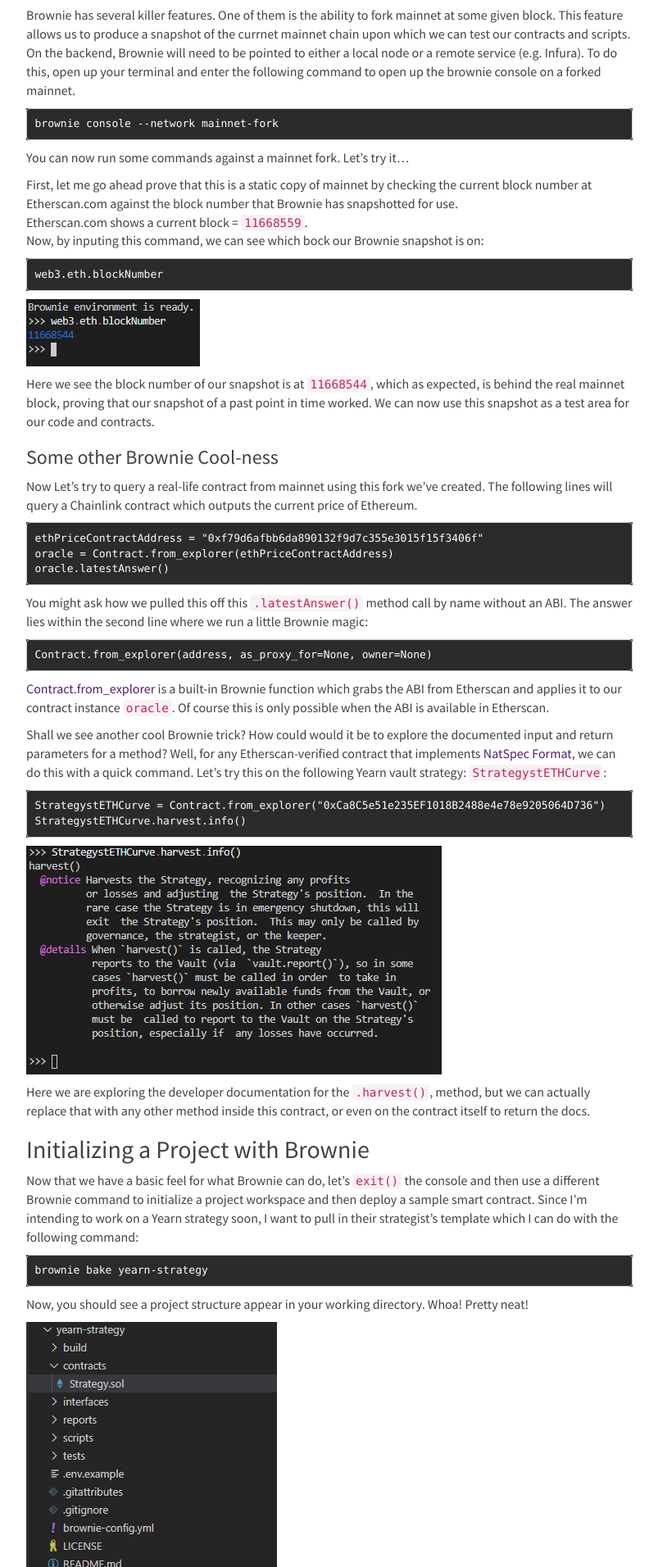
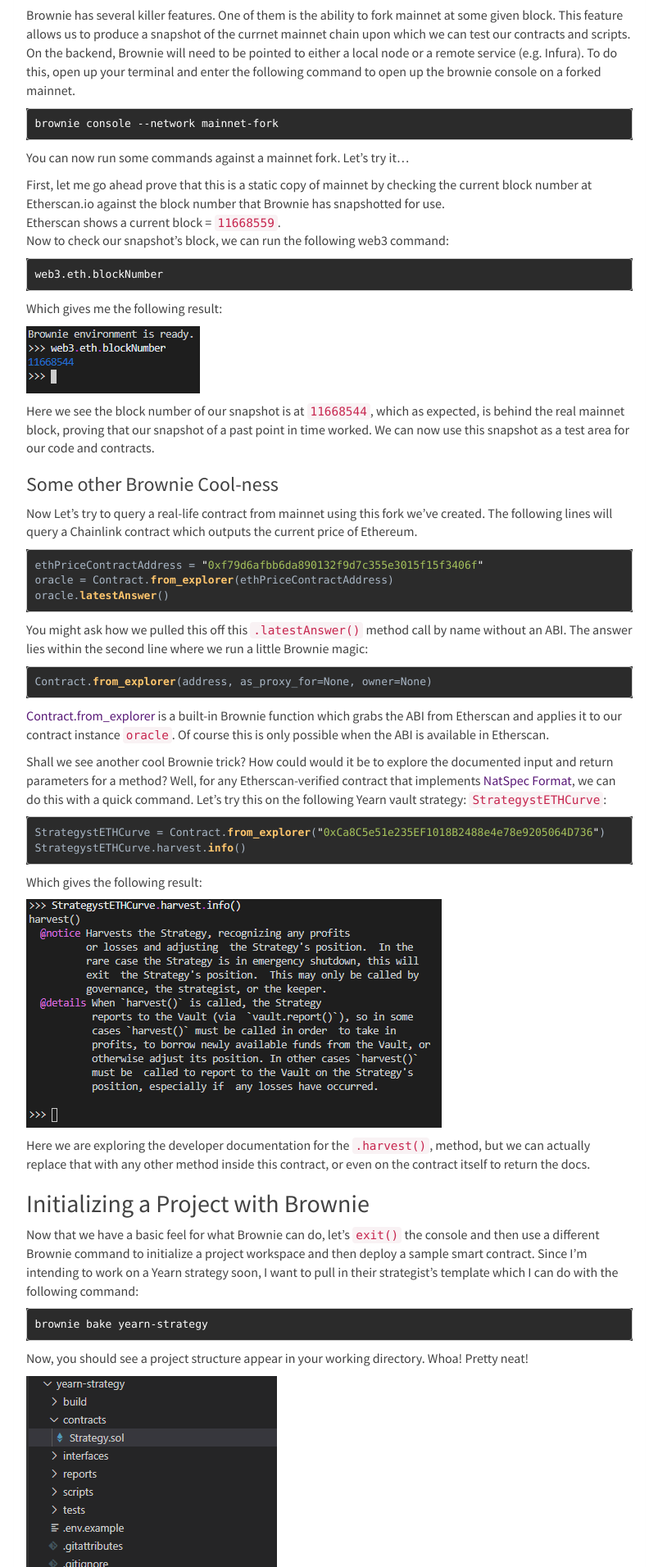
Before and after one commit to TheRyanMiller/theryanmiller.github.io, a Jekyll site: the page built from _posts/2021-01-12-setting-up-smart-contract-development-environment.md, in a window 1280 px wide. Shown: the part 1180-3092 px from the top of the page at 82% size, without its empty margins (238-1041 px from the left). Built offline with Jekyll 4.4.1, drawn with Linux system fonts in a browser that asks for light colours; nearby versions of some CDN libraries; comment, search, counter and statistics services are not loaded.

````diff
--- a/_posts/2021-01-12-setting-up-smart-contract-development-environment.md
+++ b/_posts/2021-01-12-setting-up-smart-contract-development-environment.md
@@ -42,12 +42,14 @@
 ```
 You can now run some commands against a mainnet fork. Let's try it...
 
-First, let me go ahead prove that this is a static copy of mainnet by checking the current block number at Etherscan.com against the block number that Brownie has snapshotted for use.
-Etherscan.com shows a current block = `11668559`.
-Now, by inputing this command, we can see which bock our Brownie snapshot is on:
+First, let me go ahead prove that this is a static copy of mainnet by checking the current block number at Etherscan.io against the block number that Brownie has snapshotted for use.
+Etherscan shows a current block = `11668559`.
+Now to check our snapshot's block, we can run the following web3 command:
 ```
 web3.eth.blockNumber
 ```
+Which gives me the following result:
+
 ![](../static/img/2021-01-16-15-59-58.png)
 
 Here we see the block number of our snapshot is at `11668544`, which as expected, is behind the real mainnet block, proving that our snapshot of a past point in time worked. We can now use this snapshot as a test area for our code and contracts.
@@ -55,22 +57,31 @@
 ### Some other Brownie Cool-ness
 
 Now Let's try to query a real-life contract from mainnet using this fork we've created. The following lines will query a Chainlink contract which outputs the current price of Ethereum.
-```
+
+{% highlight javascript %}
 ethPriceContractAddress = "0xf79d6afbb6da890132f9d7c355e3015f15f3406f"
 oracle = Contract.from_explorer(ethPriceContractAddress)
 oracle.latestAnswer()
-```
+{% endhighlight %}
+
 You might ask how we pulled this off this `.latestAnswer()` method call by name without an ABI. The answer lies within the second line where we run a little Brownie magic:
-```
+
+{% highlight javascript %}
 Contract.from_explorer(address, as_proxy_for=None, owner=None)
-```
+{% endhighlight %}
+
 [Contract.from_explorer](https://eth-brownie.readthedocs.io/en/stable/api-network.html#Contract.from_explorer) is a built-in Brownie function which grabs the ABI from Etherscan and applies it to our contract instance `oracle`. Of course this is only possible when the ABI is available in Etherscan.
 
 Shall we see another cool Brownie trick? How could would it be to explore the documented input and return parameters for a method? Well, for any Etherscan-verified contract that implements [NatSpec Format](https://docs.soliditylang.org/en/latest/natspec-format.html), we can do this with a quick command. Let's try this on the following Yearn vault strategy: `StrategystETHCurve`:
-```
+
+{% highlight javascript %}
 StrategystETHCurve = Contract.from_explorer("0xCa8C5e51e235EF1018B2488e4e78e9205064D736")
 StrategystETHCurve.harvest.info()
-```
+{% endhighlight %}
+
+
+Which gives the following result:
+
 ![](../static/img/2021-01-16-16-35-33.png)
 
 Here we are exploring the developer documentation for the `.harvest()`, method, but we can actually replace that with any other method inside this contract, or even on the contract itself to return the docs.
````
Also changed, not shown: _posts/2020-08-16-running-an-ethereum-full-node-using-geth.md (+1 -0 lines).
